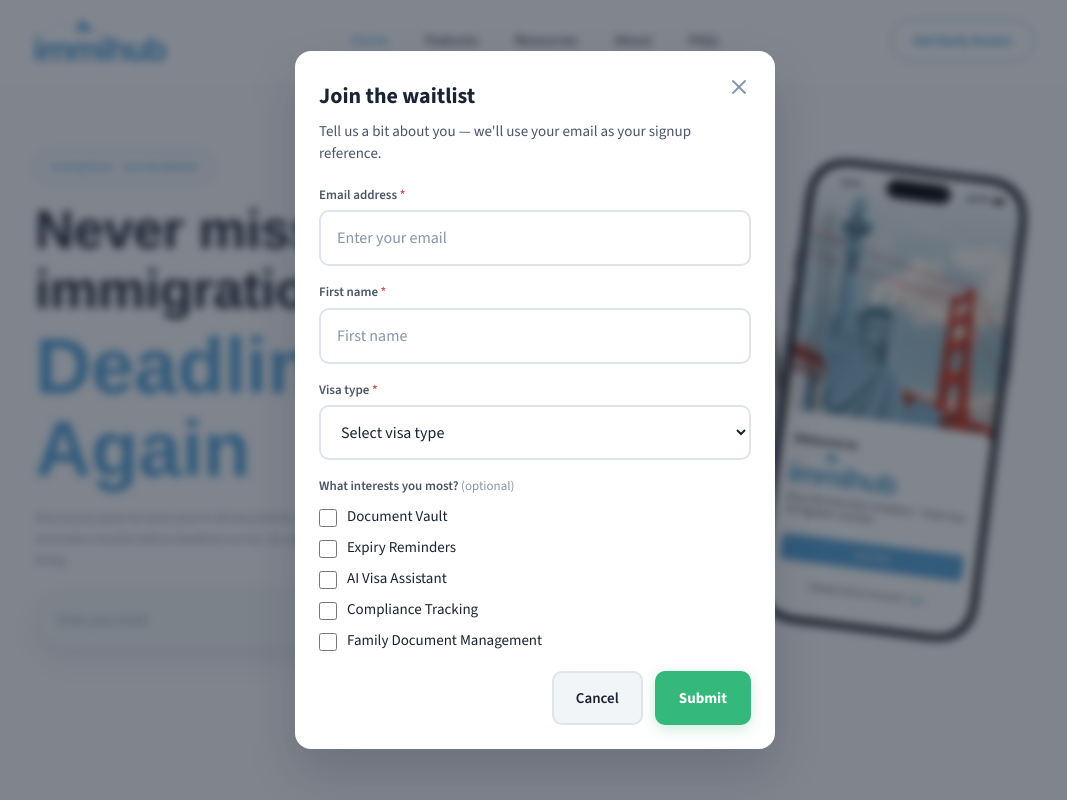
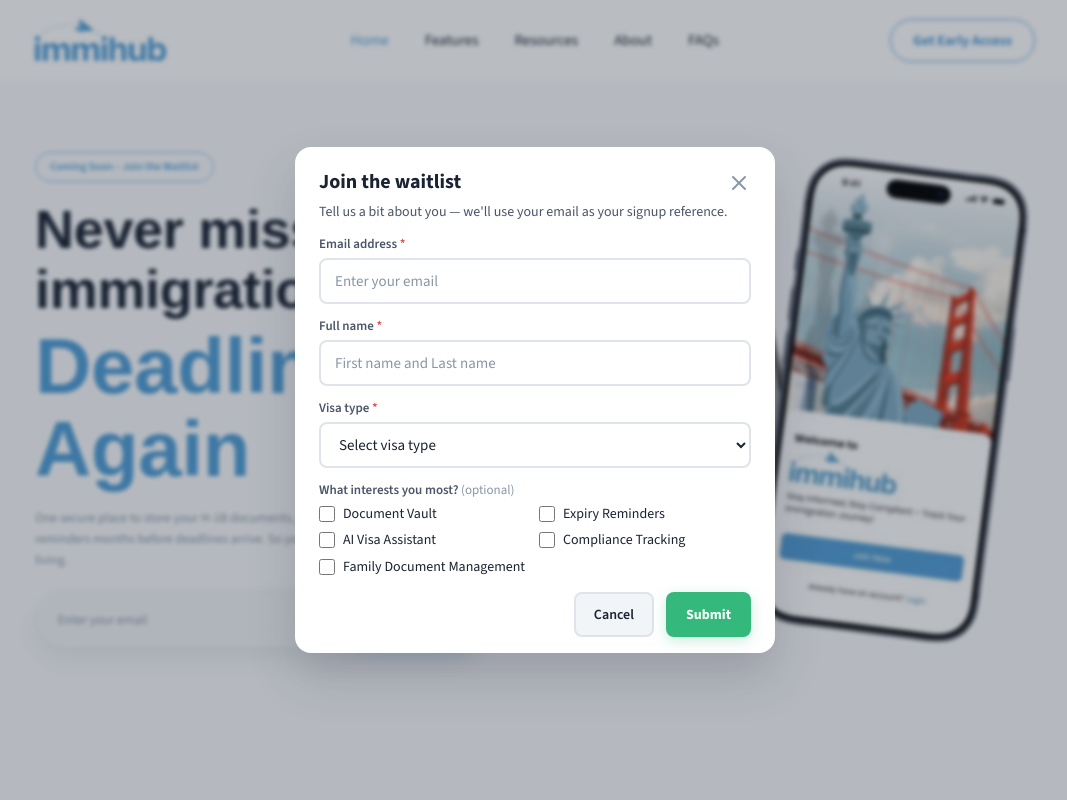
Before and after one commit to Pavanupsc/GetImmiHub, a Next.js app: page / in a window 1280 px wide. Both pictures are taken after a click on the button "Get Early Access". Shown: the top 800 px of the page, without its empty margins (105-1172 px from the left). Built offline with nearby package versions, Linux system fonts and the light colour scheme; a web font is replaced by a local one.

Commit message:
many changes made

```diff
--- a/src/app/admin/(protected)/page.tsx
+++ b/src/app/admin/(protected)/page.tsx
@@ -29,7 +29,7 @@ const PREFERRED_KEYS = [
   "date_created",
 ];
 
-const HIDE_COLUMN_KEYS = new Set(["pinned", "_waitlist_pinned"]);
+const HIDE_COLUMN_KEYS = new Set(["pinned", "_waitlist_pinned", "otherVisaType", "ip"]);
 
 function collectColumnKeys(rows: Record<string, unknown>[]): string[] {
   const seen = new Set<string>();
@@ -134,11 +134,15 @@ export default async function AdminWaitlistPage({
       totalForPagination = filteredPages;
       rows = filtered.slice((safePage - 1) * perPage, safePage * perPage);
     } else if (pinnedForFetch === undefined) {
-      const merged = await fetchWaitlistMergedPinnedFirstPage({ page, per_page: perPage });
-      rows = merged.rows;
-      wpTotal = merged.meta.total;
-      wpTotalPages = merged.meta.totalPages ? parseInt(merged.meta.totalPages, 10) : 1;
-      safePage = merged.safePage;
+      const { payload, meta } = await fetchWaitlistEntriesFromWp({
+        page,
+        per_page: perPage,
+        pinned: "all",
+      });
+      rows = normalizeWaitlistRows(payload);
+      wpTotal = meta.total;
+      wpTotalPages = meta.totalPages ? parseInt(meta.totalPages, 10) : 0;
+      safePage = page;
       totalForPagination = wpTotalPages;
     } else {
       const { payload, meta } = await fetchWaitlistEntriesFromWp({
--- a/src/app/api/waitlist/route.ts
+++ b/src/app/api/waitlist/route.ts
@@ -24,7 +24,7 @@ export async function POST(request: Request) {
     return NextResponse.json({ error: "Invalid body" }, { status: 400 });
   }
 
-  const { email, firstName, visaType, interests } = body as Record<string, unknown>;
+  const { email, firstName, visaType, otherVisaType, interests } = body as Record<string, unknown>;
 
   if (typeof email !== "string" || !email.trim() || !isValidEmail(email.trim())) {
     return NextResponse.json({ error: "Valid email is required" }, { status: 400 });
@@ -49,6 +49,7 @@ export async function POST(request: Request) {
     email: email.trim(),
     firstName: firstName.trim(),
     visaType: visaType.trim(),
+    otherVisaType: typeof otherVisaType === "string" ? otherVisaType.trim() : "",
     interests: interestList,
   };
 
--- a/src/components/ui.tsx
+++ b/src/components/ui.tsx
@@ -1,6 +1,7 @@
 "use client";
 
 import { useState, useEffect, useCallback } from "react";
+import { createPortal } from "react-dom";
 import { track } from "@vercel/analytics";
 import { colors } from "@/lib/design-tokens";
 import { ChevronIcon, CheckCircleIcon, CloseIcon, MailIcon } from "./icons";
@@ -43,10 +44,17 @@ export function WaitlistForm({
   const [email, setEmail] = useState("");
   const [firstName, setFirstName] = useState("");
   const [visaType, setVisaType] = useState<(typeof VISA_TYPES)[number] | "">("");
+  const [otherVisaType, setOtherVisaType] = useState("");
   const [interests, setInterests] = useState<Record<string, boolean>>({});
   const [submitted, setSubmitted] = useState(false);
+  const [fadingOut, setFadingOut] = useState(false);
   const [submitting, setSubmitting] = useState(false);
   const [submitError, setSubmitError] = useState<string | null>(null);
+  const [mounted, setMounted] = useState(false);
+
+  useEffect(() => {
+    setMounted(true);
+  }, []);
 
   const isHero = variant === "hero";
   const isBanner = variant === "banner";
@@ -66,6 +74,7 @@ export function WaitlistForm({
   const resetModalFields = () => {
     setFirstName("");
     setVisaType("");
+    setOtherVisaType("");
     setInterests({});
   };
 
@@ -73,6 +82,7 @@ export function WaitlistForm({
     setEmail("");
     setFirstName("");
     setVisaType("");
+    setOtherVisaType("");
     setInterests({});
   };
 
@@ -116,6 +126,7 @@ export function WaitlistForm({
           email: email.trim(),
           firstName: firstName.trim(),
           visaType,
+          otherVisaType: visaType === "Other" ? otherVisaType.trim() : "",
           interests: selectedInterests,
         }),
       });
@@ -134,12 +145,20 @@ export function WaitlistForm({
       track("waitlist_signup", {
         variant,
         visa_type: visaType,
+        other_visa_type: visaType === "Other" ? otherVisaType.trim() : undefined,
         interests: selectedInterests.join(", ") || undefined,
         interest_count: selectedInterests.length,
       });
       setSubmitted(true);
+      setFadingOut(false);
       resetAll();
       setModalOpen(false);
+      setTimeout(() => {
+        setFadingOut(true);
+      }, 4500);
+      setTimeout(() => {
+        setSubmitted(false);
+      }, 5000);
     } catch {
       setSubmitError("Network error. Please try again.");
     } finally {
@@ -149,12 +168,12 @@ export function WaitlistForm({
 
   const inputStyle: React.CSSProperties = {
     width: "100%",
-    padding: "14px 16px",
-    borderRadius: "10px",
+    padding: "10px 14px",
+    borderRadius: "8px",
     border: `2px solid ${colors.border}`,
     background: colors.white,
     color: colors.textDark,
-    fontSize: "16px",
+    fontSize: "15px",
     fontFamily: "'Source Sans 3', sans-serif",
     outline: "none",
     boxSizing: "border-box",
@@ -165,19 +184,23 @@ export function WaitlistForm({
     fontSize: "13px",
     fontWeight: 600,
     color: colors.textBody,
-    marginBottom: "6px",
+    marginBottom: "4px",
     fontFamily: "'Source Sans 3', sans-serif",
   };
 
   if (submitted) {
     return (
       <div style={{
-        display: "flex", alignItems: "center", gap: "8px",
-        padding: "18px 24px", borderRadius: "14px",
+        display: "flex", alignItems: "center", gap: "6px",
+        padding: buttonPadding, borderRadius: buttonRadius, fontSize: fontSize,
         background: colors.greenLight, color: colors.green,
-        fontFamily: "'Source Sans 3', sans-serif", fontWeight: 600,
+        fontFamily: "'Source Sans 3', sans-serif", fontWeight: 700,
+        opacity: fadingOut ? 0 : 1,
+        transform: fadingOut ? "scale(0.96) translateY(-4px)" : "scale(1) translateY(0)",
+        transition: "all 0.5s cubic-bezier(0.4, 0, 0.2, 1)",
+        whiteSpace: "nowrap",
       }}>
-        <CheckCircleIcon /> You&apos;re on the list! We&apos;ll notify you when ImmiHub launches.
+        <CheckCircleIcon /> {isPillShell ? "Waitlist Joined!" : "You're on the list! We'll notify you."}
       </div>
     );
   }
@@ -321,21 +344,23 @@ export function WaitlistForm({
         </form>
       )}
 
-      {modalOpen && (
+      {modalOpen && mounted && typeof document !== "undefined" && createPortal(
         <div
           role="dialog"
           aria-modal="true"
           aria-labelledby="waitlist-modal-title"
           style={{
             position: "fixed",
-            inset: 0,
-            zIndex: 10000,
+            top: 0,
+            left: 0,
+            right: 0,
+            bottom: 0,
+            zIndex: 99999,
             display: "flex",
             alignItems: "center",
             justifyContent: "center",
-            padding: "24px 16px",
-            background: "rgba(26, 35, 50, 0.55)",
-            backdropFilter: "blur(4px)",
+            background: "rgba(26, 35, 50, 0.3)",
+            backdropFilter: "blur(2px)",
           }}
           onClick={(e) => {
             if (e.target === e.currentTarget) closeModal();
@@ -344,11 +369,11 @@ export function WaitlistForm({
           <div
             style={{
               position: "relative",
-              width: "100%",
+              width: "calc(100% - 32px)",
               maxWidth: "480px",
-              maxHeight: "min(90vh, 720px)",
+              maxHeight: "90vh",
               overflowY: "auto",
-              padding: "28px 24px 24px",
+              padding: "20px 24px 16px",
               borderRadius: "16px",
               background: colors.white,
               boxShadow: "0 24px 48px rgba(26, 35, 50, 0.18)",
@@ -378,8 +403,8 @@ export function WaitlistForm({
             <h2
               id="waitlist-modal-title"
               style={{
-                margin: "0 40px 8px 0",
-                fontSize: "22px",
+                margin: "0 40px 4px 0",
+                fontSize: "20px",
                 fontWeight: 700,
                 color: colors.textDark,
                 fontFamily: "'Source Sans 3', sans-serif",
@@ -388,8 +413,8 @@ export function WaitlistForm({
               Join the waitlist
             </h2>
             <p style={{
-              margin: "0 0 20px",
-              fontSize: "15px",
+              margin: "0 0 12px",
+              fontSize: "14px",
               color: colors.textBody,
               lineHeight: 1.5,
               fontFamily: "'Source Sans 3', sans-serif",
@@ -398,7 +423,7 @@ export function WaitlistForm({
             </p>
 
             <form onSubmit={handleModalSubmit}>
-              <div style={{ marginBottom: "16px" }}>
+              <div style={{ marginBottom: "12px" }}>
                 <label htmlFor="waitlist-email" style={labelStyle}>
                   Email address <span style={{ color: colors.danger }}>*</span>
                 </label>
@@ -417,26 +442,26 @@ export function WaitlistForm({
                 />
               </div>
 
-              <div style={{ marginBottom: "16px" }}>
+              <div style={{ marginBottom: "12px" }}>
                 <label htmlFor="waitlist-first" style={labelStyle}>
-                  First name <span style={{ color: colors.danger }}>*</span>
+                  Full name <span style={{ color: colors.danger }}>*</span>
                 </label>
                 <input
                   id="waitlist-first"
                   name="firstName"
                   type="text"
-                  autoComplete="given-name"
+                  autoComplete="name"
                   required
                   value={firstName}
                   onChange={(e) => setFirstName(e.target.value)}
-                  placeholder="First name"
+                  placeholder="First name and Last name"
                   style={inputStyle}
                   onFocus={(e) => { e.target.style.borderColor = colors.brandPrimary; }}
                   onBlur={(e) => { e.target.style.borderColor = colors.border; }}
                 />
               </div>
 
-              <div style={{ marginBottom: "16px" }}>
+              <div style={{ marginBottom: "12px" }}>
                 <label htmlFor="waitlist-visa" style={labelStyle}>
                   Visa type <span style={{ color: colors.danger }}>*</span>
                 </label>
@@ -463,25 +488,41 @@ export function WaitlistForm({
                     </option>
                   ))}
                 </select>
+                {visaType === "Other" && (
+                  <div style={{ marginTop: "12px" }}>
+                    <input
+                      id="waitlist-other-visa"
+                      name="otherVisaType"
+                      type="text"
+                      required
+                      value={otherVisaType}
+                      onChange={(e) => setOtherVisaType(e.target.value)}
+                      placeholder="Enter the Current Visa Type"
+                      style={inputStyle}
+                      onFocus={(e) => { e.target.style.borderColor = colors.brandPrimary; }}
+                      onBlur={(e) => { e.target.style.borderColor = colors.border; }}
+                    />
+                  </div>
+                )}
               </div>
 
-              <fieldset style={{ margin: "0 0 20px", padding: 0, border: "none" }}>
-                <legend style={{ ...labelStyle, marginBottom: "10px" }}>
+              <fieldset style={{ margin: "0 0 16px", padding: 0, border: "none" }}>
+                <legend style={{ ...labelStyle, marginBottom: "6px" }}>
                   What interests you most? <span style={{ fontWeight: 400, color: colors.textMuted }}>(optional)</span>
                 </legend>
-                <div style={{ display: "flex", flexDirection: "column", gap: "10px" }}>
+                <div style={{ display: "grid", gridTemplateColumns: "1fr 1fr", gap: "8px" }}>
                   {INTEREST_OPTIONS.map((opt) => (
                     <label
                       key={opt}
                       style={{
                         display: "flex",
                         alignItems: "flex-start",
-                        gap: "10px",
+                        gap: "8px",
                         cursor: "pointer",
-                        fontSize: "15px",
+                        fontSize: "14px",
                         color: colors.textDark,
                         fontFamily: "'Source Sans 3', sans-serif",
-                        lineHeight: 1.4,
+                        lineHeight: 1.3,
                       }}
                     >
                       <input
@@ -490,7 +531,7 @@ export function WaitlistForm({
                         value={opt}
                         checked={!!interests[opt]}
                         onChange={() => toggleInterest(opt)}
-                        style={{ marginTop: "3px", width: "18px", height: "18px", accentColor: colors.brandPrimary, cursor: "pointer" }}
+                        style={{ marginTop: "1px", width: "16px", height: "16px", accentColor: colors.brandPrimary, cursor: "pointer" }}
                       />
                       {opt}
                     </label>
@@ -522,13 +563,13 @@ export function WaitlistForm({
                   onClick={closeModal}
                   disabled={submitting}
                   style={{
-                    padding: "14px 22px",
-                    borderRadius: "10px",
+                    padding: "10px 18px",
+                    borderRadius: "8px",
                     border: `2px solid ${colors.border}`,
                     background: colors.bgAlt,
                     color: colors.textDark,
                     fontWeight: 600,
-                    fontSize: "15px",
+                    fontSize: "14px",
                     fontFamily: "'Source Sans 3', sans-serif",
                     cursor: submitting ? "not-allowed" : "pointer",
                     opacity: submitting ? 0.7 : 1,
@@ -540,13 +581,13 @@ export function WaitlistForm({
                   type="submit"
                   disabled={submitting}
                   style={{
-                    padding: "14px 24px",
-                    borderRadius: "10px",
+                    padding: "10px 20px",
+                    borderRadius: "8px",
                     border: "none",
                     background: colors.accentGreen,
                     color: colors.white,
                     fontWeight: 700,
-                    fontSize: "15px",
+                    fontSize: "14px",
                     fontFamily: "'Source Sans 3', sans-serif",
                     cursor: submitting ? "not-allowed" : "pointer",
                     boxShadow: "0 4px 14px rgba(52,184,124,0.25)",
@@ -558,7 +599,8 @@ export function WaitlistForm({
               </div>
             </form>
           </div>
-        </div>
+        </div>,
+        document.body
       )}
     </>
   );
```
Also changed, not shown: src/components/admin/WaitlistAdminTable.tsx (+9 -3 lines), src/lib/waitlist-entries.ts (+4 -11 lines). Lines whose indentation alone changed are shown as unchanged.
